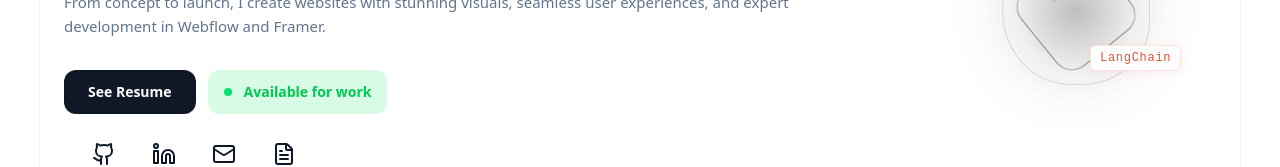
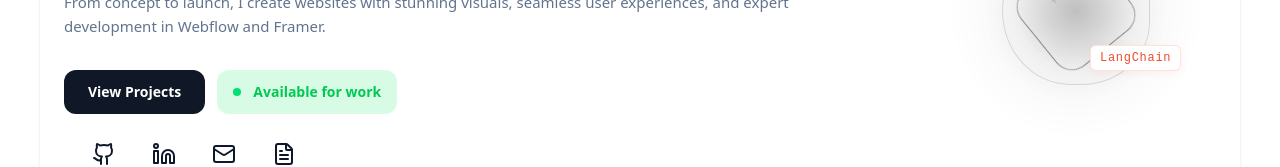
Before and after one commit to Dahmie87/portfolioIn3d, a React (Vite) app: page / in a window 1280 px wide. Shown: the part 390-557 px from the top of the page. Built offline with nearby package versions, Linux system fonts and the light colour scheme.

Commit message:
upadte home page

```diff
--- a/src/components/home.tsx
+++ b/src/components/home.tsx
@@ -43,7 +43,7 @@ export default function ProtoType(): React.ReactElement {
             </p>
             <div className="flex items-center gap-3 flex-wrap">
               <button className="bg-gray-900 text-white px-6 py-3 rounded-xl text-sm font-semibold ">
-                See Resume
+                View Projects
               </button>
               <div className="flex items-center gap-3 bg-green-300/30  text-green-500 px-4 py-3 rounded-xl text-sm font-semibold">
                 <div className="bg-green-400 rounded-full w-2 h-2"></div>
```
